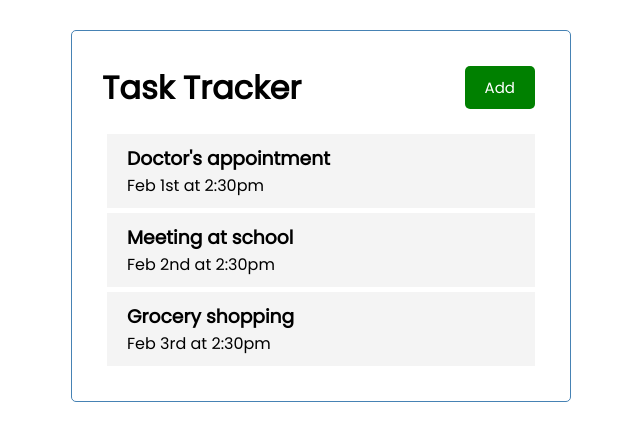
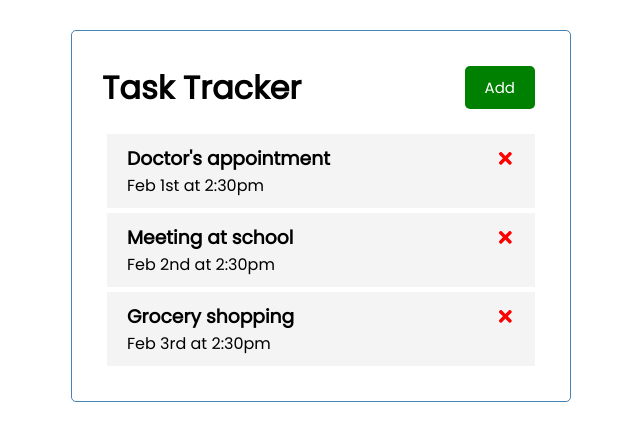
Before and after one commit to imzo15/reactjs-crash-course-2021, a React (Create React App) app: page / in a window 1280 px wide. Shown: the top 440 px of the page, without its empty margins (319-959 px from the left). Built offline with nearby package versions, Linux system fonts and the light colour scheme.

Commit message:
Added react-icons

```diff
--- a/package.json
+++ b/package.json
@@ -8,6 +8,7 @@
     "@testing-library/user-event": "^12.8.3",
     "react": "^17.0.2",
     "react-dom": "^17.0.2",
+    "react-icons": "^4.2.0",
     "react-scripts": "4.0.3",
     "web-vitals": "^1.1.1"
   },
--- a/src/Task.js
+++ b/src/Task.js
@@ -1,12 +1,18 @@
 import React from 'react'
+import {FaTimes} from 'react-icons/fa'
 
 const Task = (props) => {
     return(
         <div className='task'>
-            <h3>{props.task.title}</h3>
+            <h3>{props.task.title} <FaTimes style={closeButtonStyle} /></h3>
             <p>{props.task.day}</p>
         </div>
     )
 }
 
+const closeButtonStyle = {
+    color: 'red',
+    cursor: 'pointer'
+}
+
 export default Task
```
Also changed, not shown: 1 other file (tests, documents, lock files or other folders).
